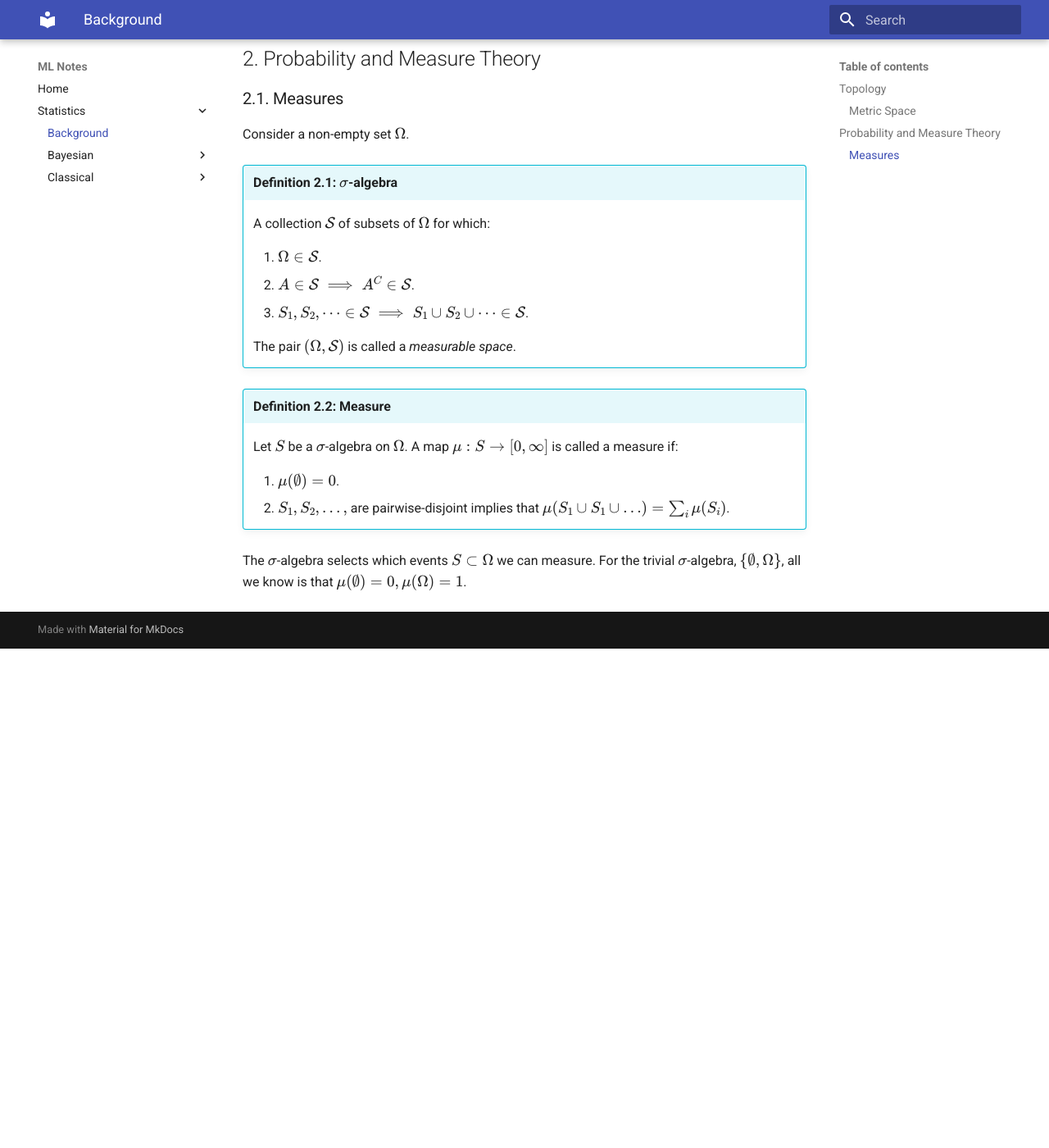
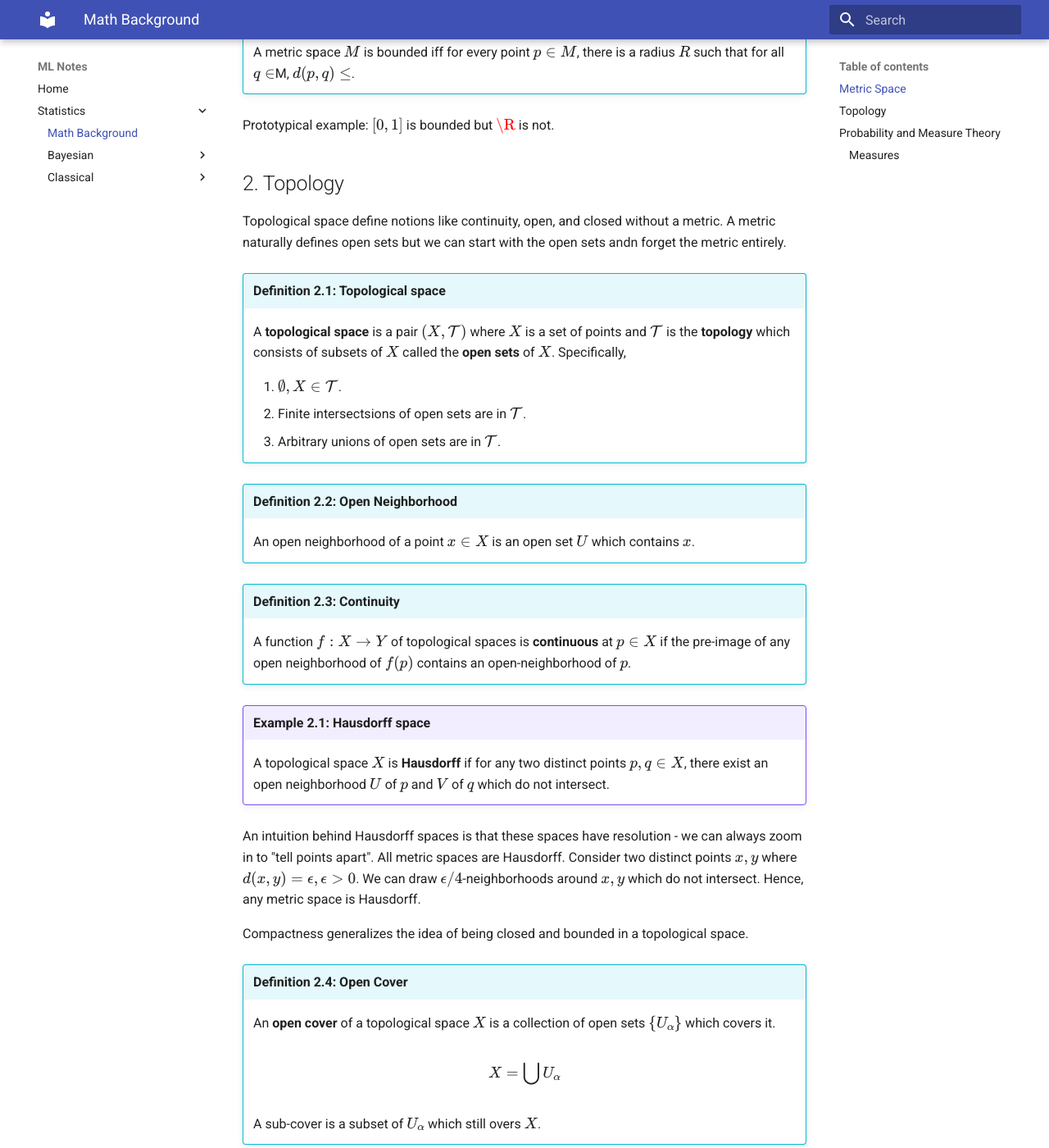
Before and after one commit to alexali04/notes, an MkDocs documentation site: the page built from docs/statistics/background.md, in a window 1280 px wide and 1400 px high, scrolled down 1163 px. Shown: the whole window at 82% size. Built offline with MkDocs 1.6.1 and Material for MkDocs 9.7.7, drawn with Linux system fonts in a browser that asks for light colours; before the commit the page ends 1954 px from its top, so only the background shows below that; some of the changed text lies outside the part shown.

Commit message:
basic topo

```diff
--- a/docs/statistics/background.md
+++ b/docs/statistics/background.md
@@ -1,8 +1,6 @@
-# Background
+# Math Background
 
-## Topology
-
-### Metric Space
+## Metric Space
 
 !!! info "Definition: Metric space"
 
@@ -34,6 +32,57 @@ This metric allows for very natural definitions of convergence and continuity.
 
 An equivalent condition is that of **sequential continuity**. A function $f: M \to N$ is continuous at $p \in M$ if and only if the following property holds: if $x_1, x_2, \dots$ is a sequence in $M$ converging to $p$, then the sequence $f(x_1), f(x_2), \dots$ in $N$ converges to $f(p)$.
 
+!!! info "Definition: Bounded"
+
+    A metric space $M$ is bounded iff for every point $p \in M$, there is a radius $R$ such that for all $q \in $M, $d(p, q) \leq $.
+
+Prototypical example: $[0, 1]$ is bounded but $\R$ is not.
+
+
+## Topology
+
+Topological space define notions like continuity, open, and closed without a metric. A metric naturally defines open sets but we can start with the open sets andn forget the metric entirely.
+
+!!! info "Definition: Topological space"
+
+    A **topological space** is a pair $(X, \mathcal{T})$ where $X$ is a set of points and $\mathcal{T}$ is the **topology** which consists of subsets of $X$ called the **open sets** of $X$. Specifically,
+
+    1. $\emptyset, X \in \mathcal{T}$.
+    2. Finite intersectsions of open sets are in $\mathcal{T}$.
+    3. Arbitrary unions of open sets are in $\mathcal{T}$.
+
+!!! info "Definition: Open Neighborhood"
+
+    An open neighborhood of a point $x \in X$ is an open set $U$ which contains $x$.
+
+!!! info "Definition: Continuity"
+
+    A function $f: X \to Y$ of topological spaces is **continuous** at $p \in X$ if the pre-image of any open neighborhood of $f(p)$ contains an open-neighborhood of $p$.
+
+!!! example "Example: Hausdorff space"
+
+    A topological space $X$ is **Hausdorff** if for any two distinct points $p, q \in X$, there exist an open neighborhood $U$ of $p$ and $V$ of $q$ which do not intersect.
+
+An intuition behind Hausdorff spaces is that these spaces have resolution - we can always zoom in to "tell points apart". All metric spaces are Hausdorff. Consider two distinct points $x, y$ where $d(x, y) = \epsilon, \epsilon > 0$. We can draw $\epsilon / 4$-neighborhoods around $x, y$ which do not intersect. Hence, any metric space is Hausdorff.
+
+Compactness generalizes the idea of being closed and bounded in a topological space.
+
+!!! info "Definition: Open Cover"
+
+    An **open cover** of a topological space $X$ is a collection of open sets $\{U_{\alpha}\}$ which covers it.
+
+    $$
+    X = \bigcup U_{\alpha}
+    $$
+
+    A sub-cover is a subset of $U_{\alpha}$ which still overs $X$.
+
+
+Note that equality comes from the "universe" being $X$.
+
+!!! info "Definition: Compact"
+
+    A topological space $X$ is **quasicompact** if every open cover has a finite subcover. It is compact if it is also Hausdorff.
 
 ## Probability and Measure Theory
 
```
